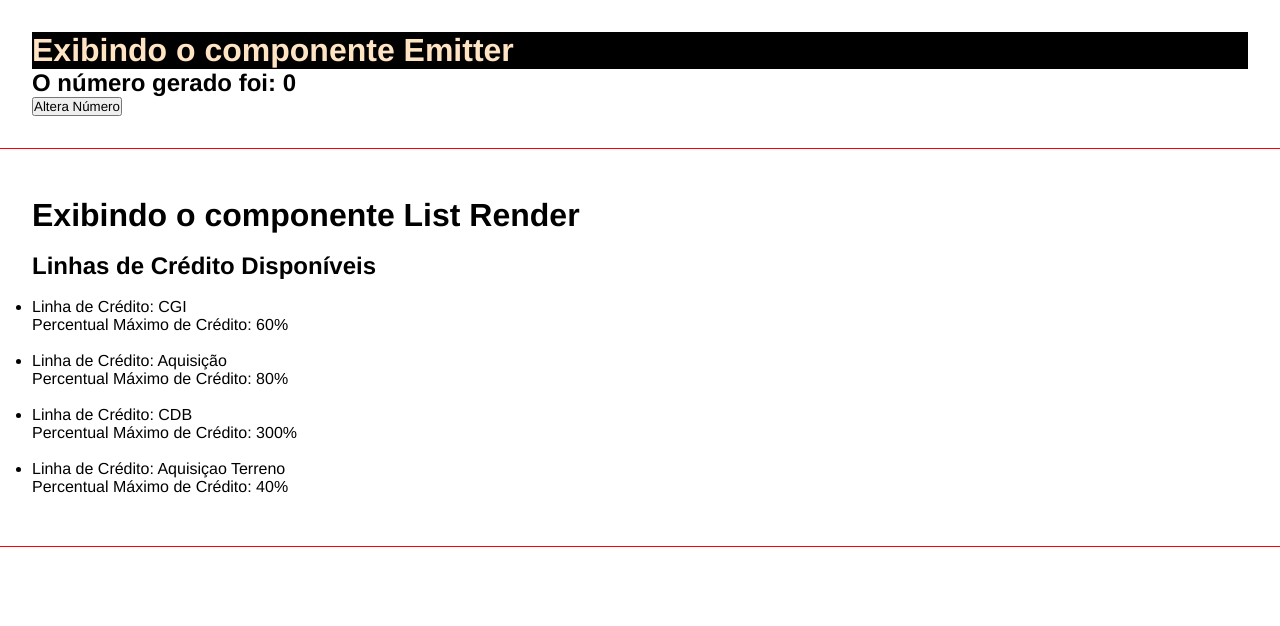
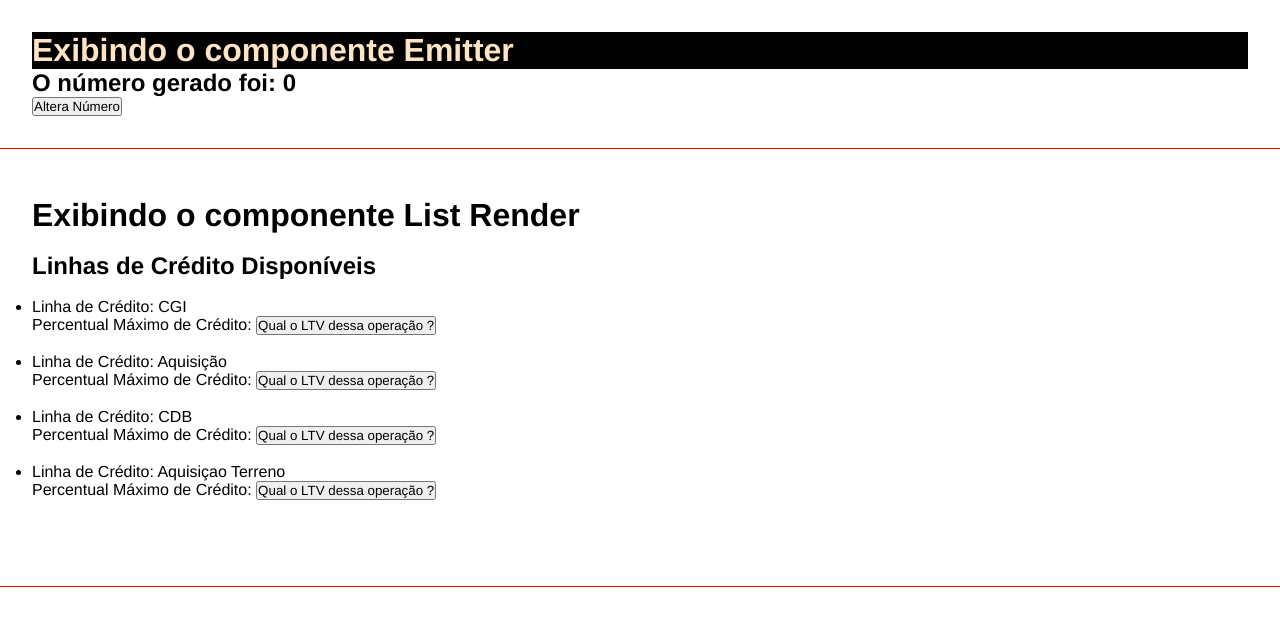
Before and after one commit to ernestopcaraujo/projectReviewAngular, an Angular app in the folder curso-angular/: page / in a window 1280 px wide. Shown: the part 1121-1747 px from the top of the page. Built offline with nearby package versions, Linux system fonts and the light colour scheme.

Commit message:
feat: Added show ltv values feature

```diff
--- a/curso-angular/src/app/components/list-render/list-render.component.html
+++ b/curso-angular/src/app/components/list-render/list-render.component.html
@@ -4,12 +4,16 @@
     <h2>Linhas de Crédito Disponíveis</h2>
     <br>
     <ul>
-        <li *ngFor="let creditLine of creditLines">
+        <li *ngFor="let creditLine of creditLines; let indexOfElement=index">
             Linha de Crédito: {{creditLine.operation}}
             <br>
-            Percentual Máximo de Crédito: {{creditLine.ltv}}%
+            Percentual Máximo de Crédito: <button (click)="showLtv(creditLine)">Qual o LTV dessa operação ?</button><span *ngIf="indexOfElement==i; else valueNotFound">&nbsp;&nbsp;&nbsp;&nbsp;{{creditLines[indexOfElement].ltv}}<br></span>
             <br>
-            <br>
+            <ng-template #valueNotFound><p></p></ng-template>
+
         </li>
     </ul>
+    <br>
+    <br>
+    <p>{{creditDetails}}</p>
 </div>
```
